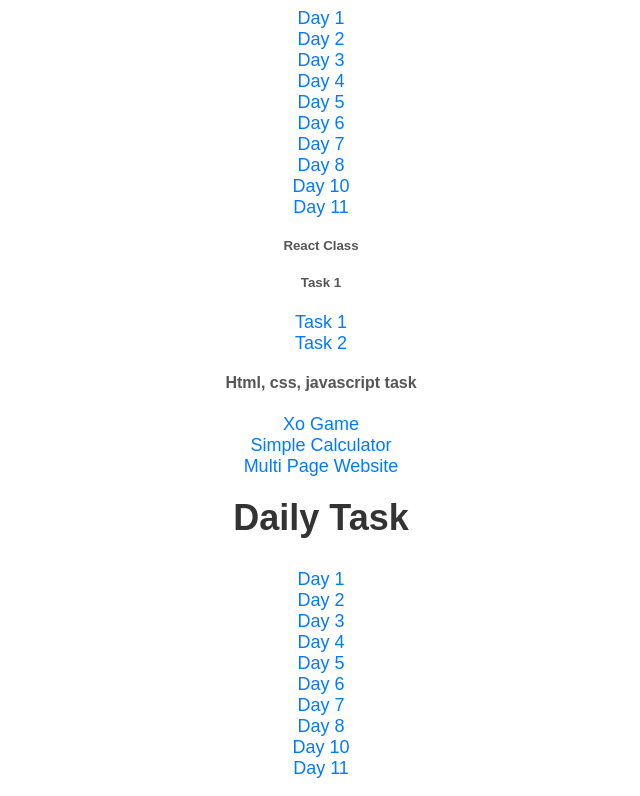
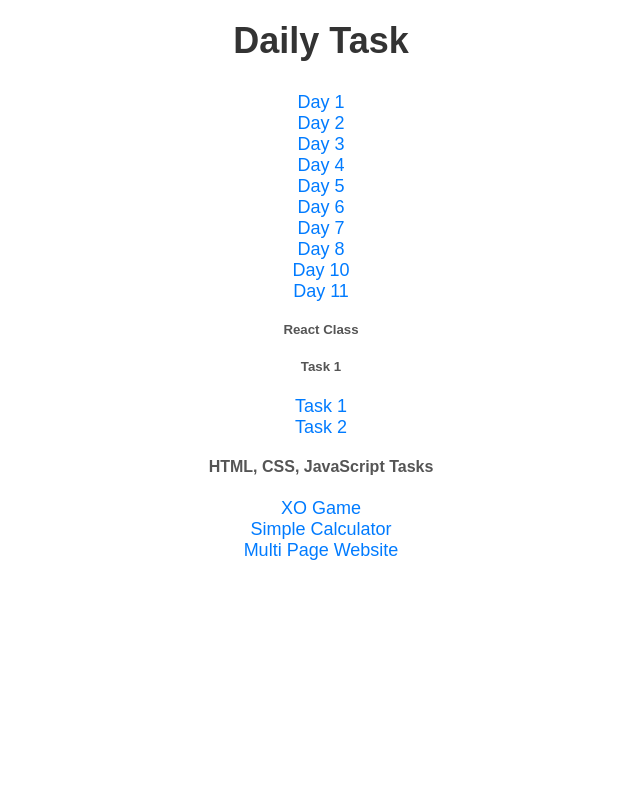
Before and after one commit to esvar499/TotalSite, a plain HTML site: page index.html in a window 1280 px wide. Shown: the top 796 px of the page, without its empty margins (319-959 px from the left). Drawn offline with Linux system fonts and the light colour scheme.

Commit message:
update the code

```diff
--- a/index.html
+++ b/index.html
@@ -1,40 +1,3 @@
-<!DOCTYPE html>
-<html lang="en">
-<head>
-    <meta charset="UTF-8">
-    <meta name="viewport" content="width=device-width, initial-scale=1.0">
-    <title>Document</title>
-    <style>
-        a {
-            text-decoration: none;
-        }
-    </style>
-</head>
-<body>
-    <a href="https://day1-sai-esvar.netlify.app">Day 1</a><br>
-    <a href="https://day2-sai-esvar.netlify.app/">Day 2</a><br>
-    <a href="https://day3-sai-esvar.netlify.app/">Day 3</a><br>
-    <a href="https://day4-sai-esvar.netlify.app/">Day 4</a><br>
-    <a href="https://day5-sai-esvar.netlify.app/">Day 5</a><br>
-    <a href="https://day6-sai-esvar.netlify.app">Day 6</a><br>
-    <a href="https://day7-sai-esvar.netlify.app">Day 7</a><br>
-    <a href="https://day8-sai-esvar.netlify.app">Day 8</a><br>
-    <a href="https://day10-sai-esvar-p.netlify.app">Day 10</a><br>
-    <a href="https://day11-sai-esvar-p.netlify.app">Day 11</a><br>
-
-    <h5>React Class</h5>
-
-    <h5>Task 1</h5>
-    <a href="task2-route-o2r4amhus-esvar499s-projects.vercel.app">Task 1</a><br>
-    <a href="https://product-cart-rho.vercel.app/">Task 2</a><br>
-
-    <h4>Html, css, javascript task</h4>
-
-    <a href="https://esvar499.github.io/TIc-Tac-Toe/">Xo Game</a><br>
-    <a href="https://simple-calculator-sai-esvar-task.netlify.app">Simple Calculator</a><br>
-    <a href="multi-page-task-sigma.vercel.app">Multi Page Website</a><br>
-</body>
-</html>
 <!DOCTYPE html>
 <html lang="en">
 <head>
```
